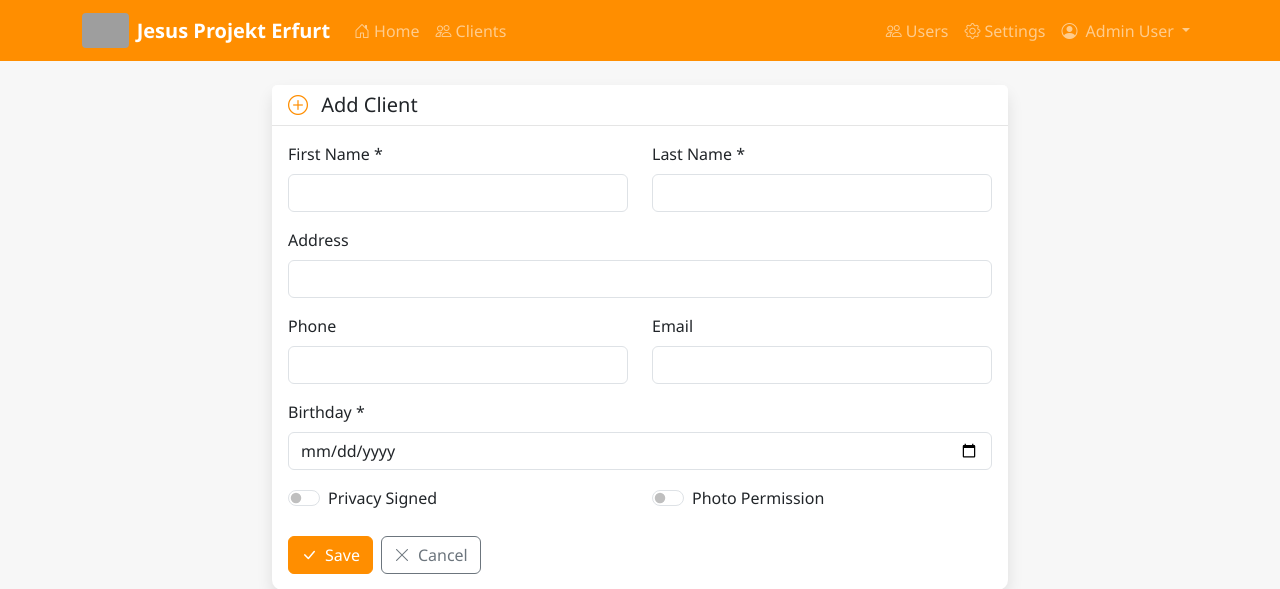
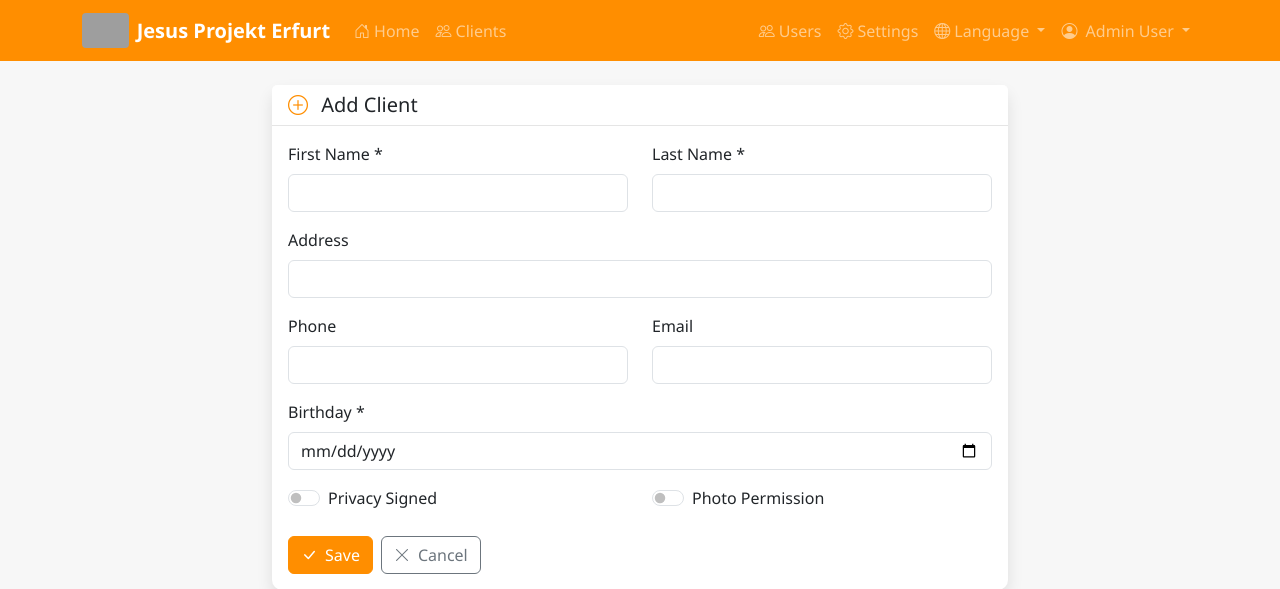
Before and after one commit to Ynah8995/Jesus-Projekt-Erfurt, a Flask app: page /clients/add in a window 1280 px wide. Shown: the top 589 px of the page. Run offline with Flask 3, Linux system fonts and the light colour scheme; a user stored in the database is signed in; grey boxes are pictures that could not be loaded.

Commit message:
Restore language selector in navbar

```diff
--- a/app/templates/base.html
+++ b/app/templates/base.html
@@ -48,6 +48,15 @@
                     {% endif %}
                     <li class="nav-item dropdown">
                         <a class="nav-link dropdown-toggle" href="#" role="button" data-bs-toggle="dropdown">
+                            <i class="bi bi-globe me-1"></i>{{ t('language', lang) }}
+                        </a>
+                        <ul class="dropdown-menu dropdown-menu-end">
+                            <li><a class="dropdown-item {% if lang == 'en' %}active{% endif %}" href="{{ url_for('auth.change_language', lang='en') }}">English</a></li>
+                            <li><a class="dropdown-item {% if lang == 'de' %}active{% endif %}" href="{{ url_for('auth.change_language', lang='de') }}">Deutsch</a></li>
+                        </ul>
+                    </li>
+                    <li class="nav-item dropdown">
+                        <a class="nav-link dropdown-toggle" href="#" role="button" data-bs-toggle="dropdown">
                             {% if current_user.profile_picture %}
                             <img src="{{ current_user.profile_picture_url }}" alt="{{ current_user.username }}"
                                  class="rounded-circle me-1" style="width: 24px; height: 24px; object-fit: cover;">
```
